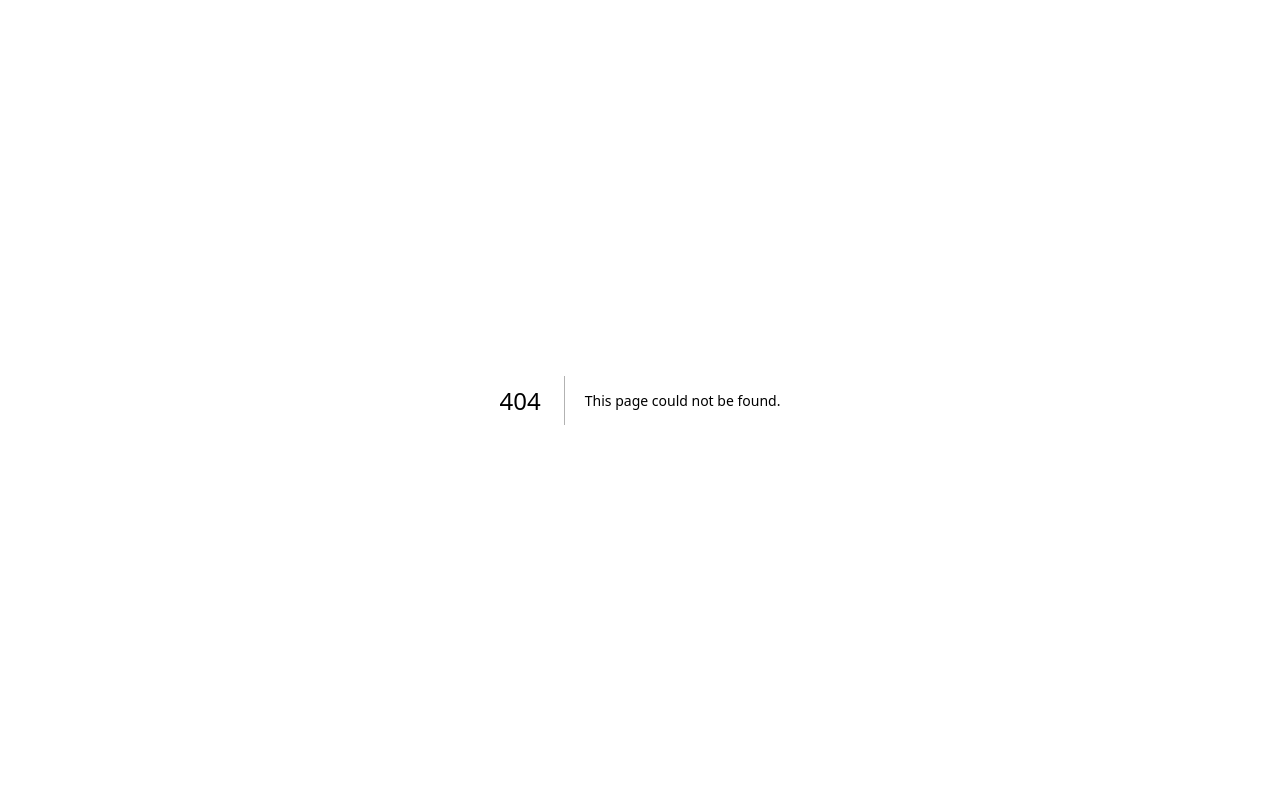
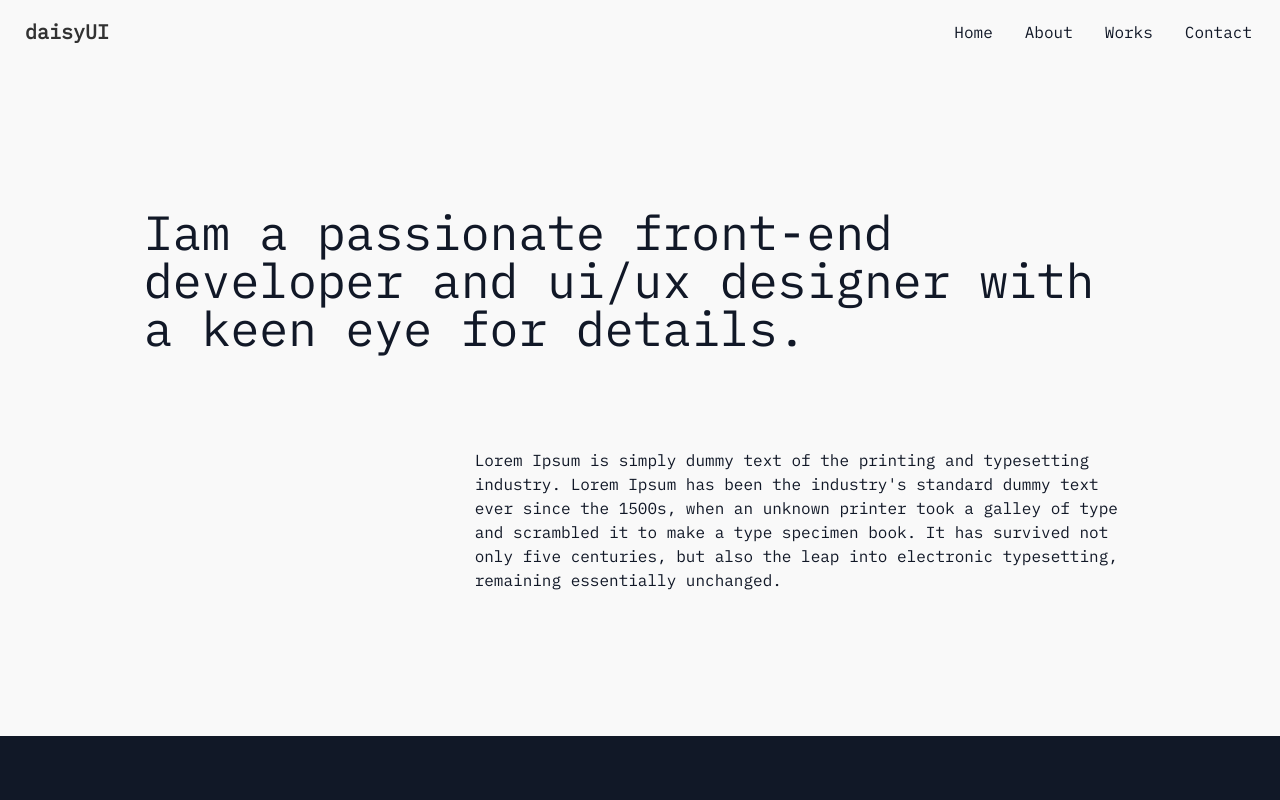
Before and after one commit to PauloHSOliveira/new-portfolio, a Next.js app: page /about in a window 1280 px wide. Before the commit this address had no page. Shown: the top 800 px of the page. Built offline with nearby package versions, Linux system fonts and the light colour scheme.

Commit message:
fix header and create about page

```diff
--- a/src/components/Header/Header.tsx
+++ b/src/components/Header/Header.tsx
@@ -1,22 +1,27 @@
+import { IBM_Plex_Mono } from 'next/font/google'
+import Link from 'next/link'
+
+const ibm = IBM_Plex_Mono({ subsets: ['latin'], weight: '400' })
+
 const Header: React.FC = () => {
   return (
-    <div className="navbar bg-neutral">
+    <div className={`navbar bg-neutral ${ibm.className}`}>
       <div className="flex-1">
         <a className="btn btn-gray-900 normal-case text-xl">daisyUI</a>
       </div>
       <div className="flex-none">
         <ul className="menu menu-horizontal px-1 text-gray-900">
           <li>
-            <a>Home</a>
+            <Link href="/">Home</Link>
           </li>
           <li>
-            <a>About</a>
+            <a href="/about">About</a>
           </li>
           <li>
-            <a>Works</a>
+            <a href="/work">Works</a>
           </li>
           <li>
-            <a>Contact</a>
+            <a href="/contact">Contact</a>
           </li>
         </ul>
       </div>
--- /dev/null
+++ b/src/pages/about/index.tsx
@@ -0,0 +1,68 @@
+import { IBM_Plex_Mono } from 'next/font/google'
+import { Header } from '@/components'
+
+const ibm = IBM_Plex_Mono({ subsets: ['latin'], weight: '400' })
+
+export default function About() {
+  return (
+    <>
+      <Header />
+      <main
+        className={`flex min-h-screen flex-col items-center justify-center ${ibm.className} bg-neutral`}
+      >
+        <div className="p-24">
+          <div className="text-gray-900 text-5xl p-12">
+            Iam a passionate front-end developer and ui/ux designer with a keen
+            eye for details.
+          </div>
+          <div className="flex p-12 w-full">
+            <div className="w-1/3"></div>
+            <div className="w-2/3 text-gray-900">
+              Lorem Ipsum is simply dummy text of the printing and typesetting
+              industry. Lorem Ipsum has been the industry's standard dummy text
+              ever since the 1500s, when an unknown printer took a galley of
+              type and scrambled it to make a type specimen book. It has
+              survived not only five centuries, but also the leap into
+              electronic typesetting, remaining essentially unchanged.
+            </div>
+          </div>
+        </div>
+        <div className="bg-gray-900 w-full h-96"></div>
+        <div className="p-24">
+          <div className="text-gray-900 text-5xl p-12">How i work</div>
+          <div className="flex p-12 w-full">
+            <div className="w-1/3"></div>
+            <div className="w-2/3 text-gray-900">
+              Lorem Ipsum is simply dummy text of the printing and typesetting
+              industry. Lorem Ipsum has been the industry's standard dummy text
+              ever since the 1500s, when an unknown printer took a galley of
+              type and scrambled it to make a type specimen book. It has
+              survived not only five centuries, but also the leap into
+              electronic typesetting, remaining essentially unchanged.
+            </div>
+          </div>
+        </div>
+
+        <div className="p-24">
+          <div className="text-gray-900 text-5xl p-12">My Skills</div>
+          <div className="flex p-12 w-full">
+            <div className="w-1/3"></div>
+            <div className="w-2/3 text-gray-900">
+              Lorem Ipsum is simply dummy text of the printing and typesetting
+              industry. Lorem Ipsum has been the industry's standard dummy text
+              ever since the 1500s, when an unknown printer took a galley of
+              type and scrambled it to make a type specimen book. It has
+              survived not only five centuries, but also the leap into
+              electronic typesetting, remaining essentially unchanged.
+            </div>
+          </div>
+        </div>
+
+        <div className="bg-white w-full h-96 text-gray-900 justify-center flex items-center text-4xl p-24">
+          "Choose a job you love and you will never have to work a day in your
+          life"
+        </div>
+      </main>
+    </>
+  )
+}
```
